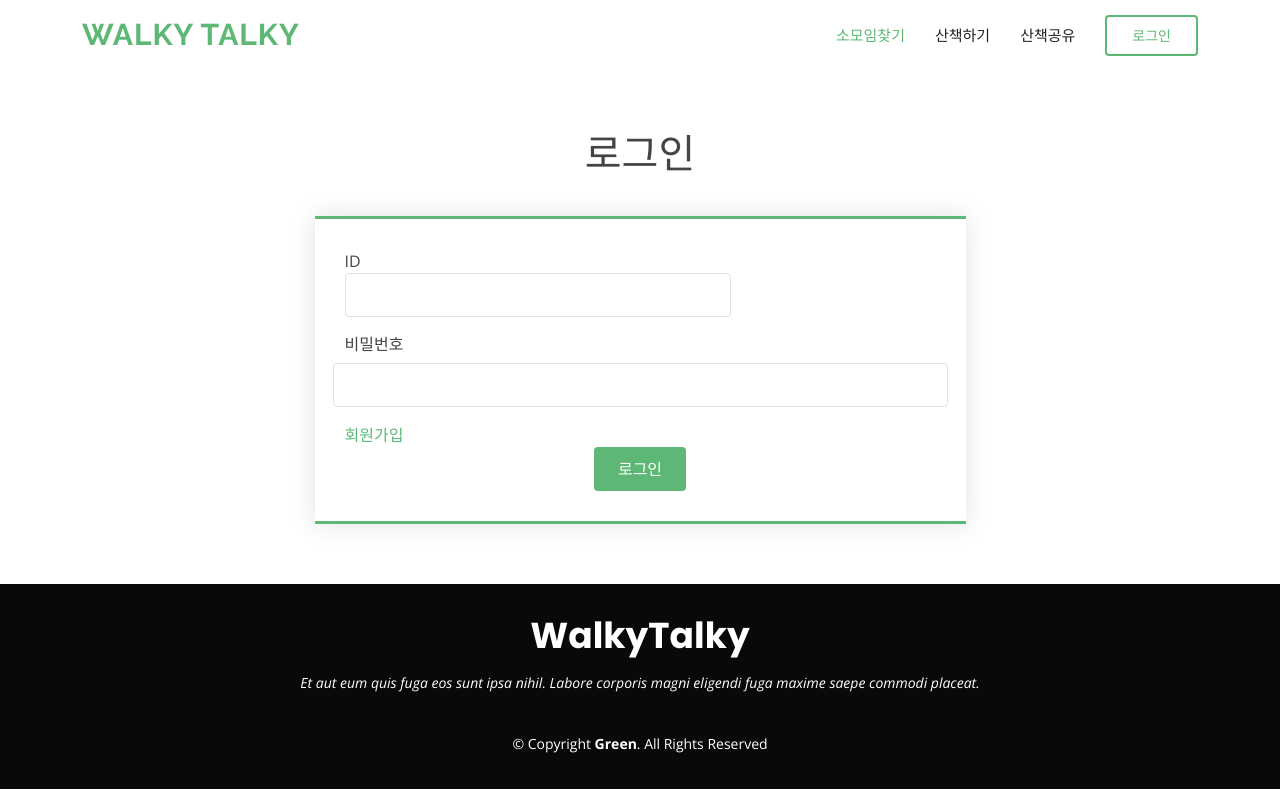
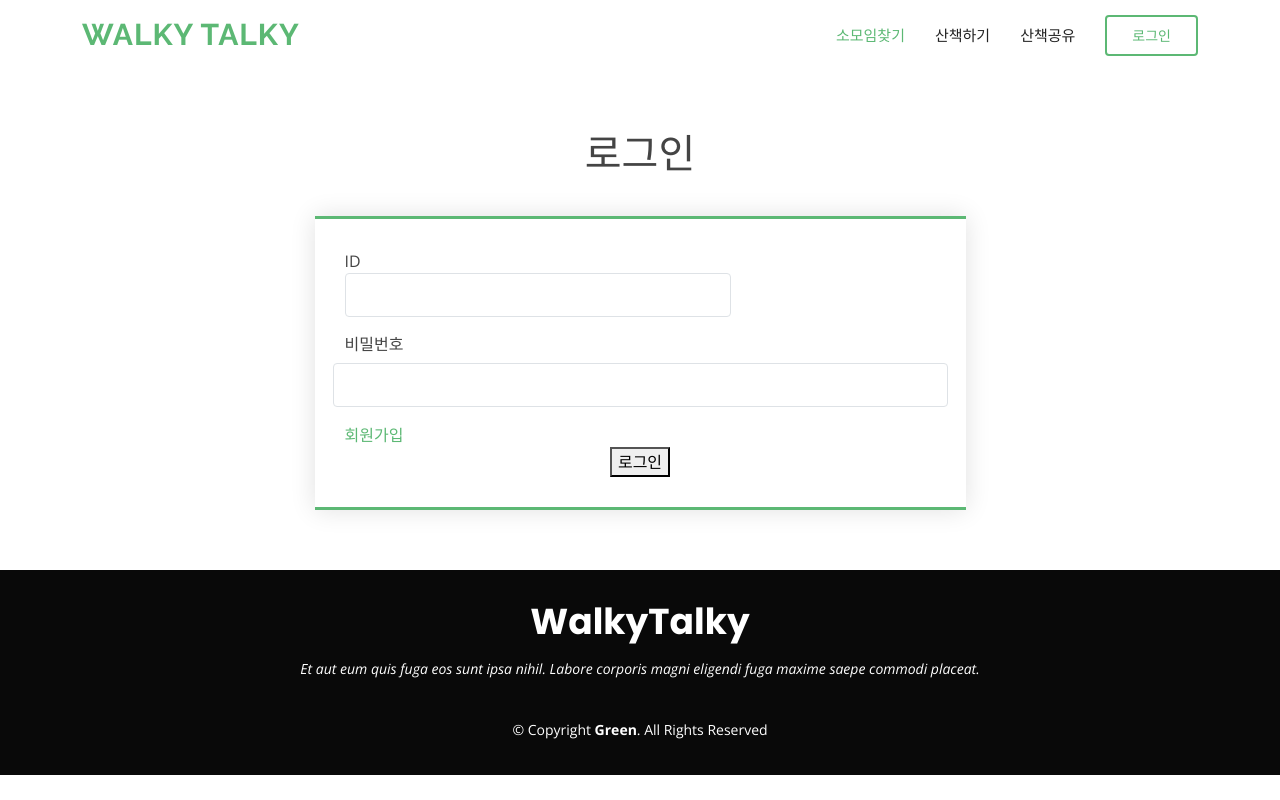
Before and after one commit to ssafy-10th-a808-team/walky-talky, a Vue app in the folder frontend/: page /member/local-login in a window 1280 px wide. Built offline with nearby package versions, Linux system fonts and the light colour scheme.

Commit message:
[FE] Fix : login button type 수정

```diff
--- a/frontend/src/views/club/ClubView.vue
+++ b/frontend/src/views/club/ClubView.vue
@@ -51,8 +51,8 @@
     const router = useRouter()
 
     const clubs = ref([])
-    onMounted(async () => {
-        await clubstore.getClubs()
+    onMounted(() => {
+        clubstore.getClubs()
         clubs.value = clubstore.clubs
         console.log(`현재 페이지에서 클럽 ${clubs.value}`)
     })
--- a/frontend/src/views/member/Login.vue
+++ b/frontend/src/views/member/Login.vue
@@ -34,7 +34,7 @@
               </div>
               <RouterLink :to="{ name: 'Signup' }">회원가입</RouterLink>
               <div class="text-center">
-                <button type="submit" @click="login">로그인</button>
+                <button type="button" @click="login">로그인</button>
               </div>
             </form>
           </div>
```
